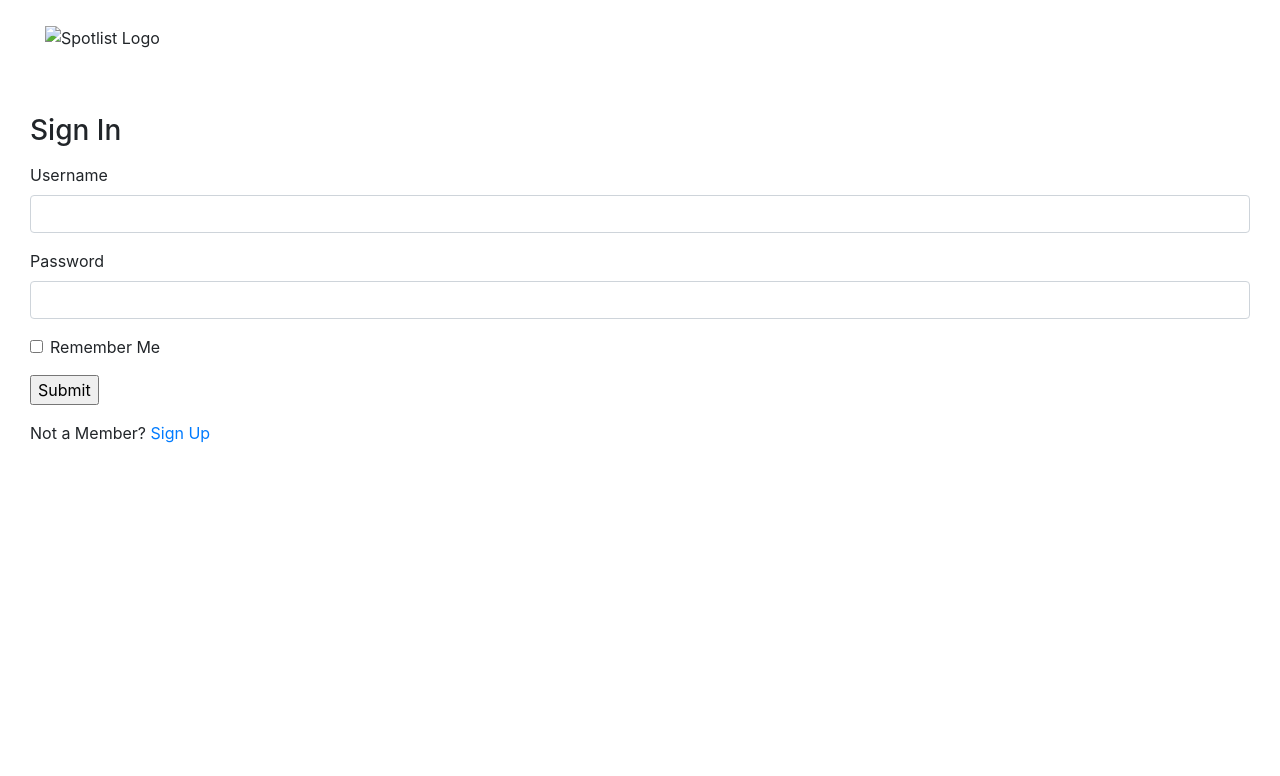
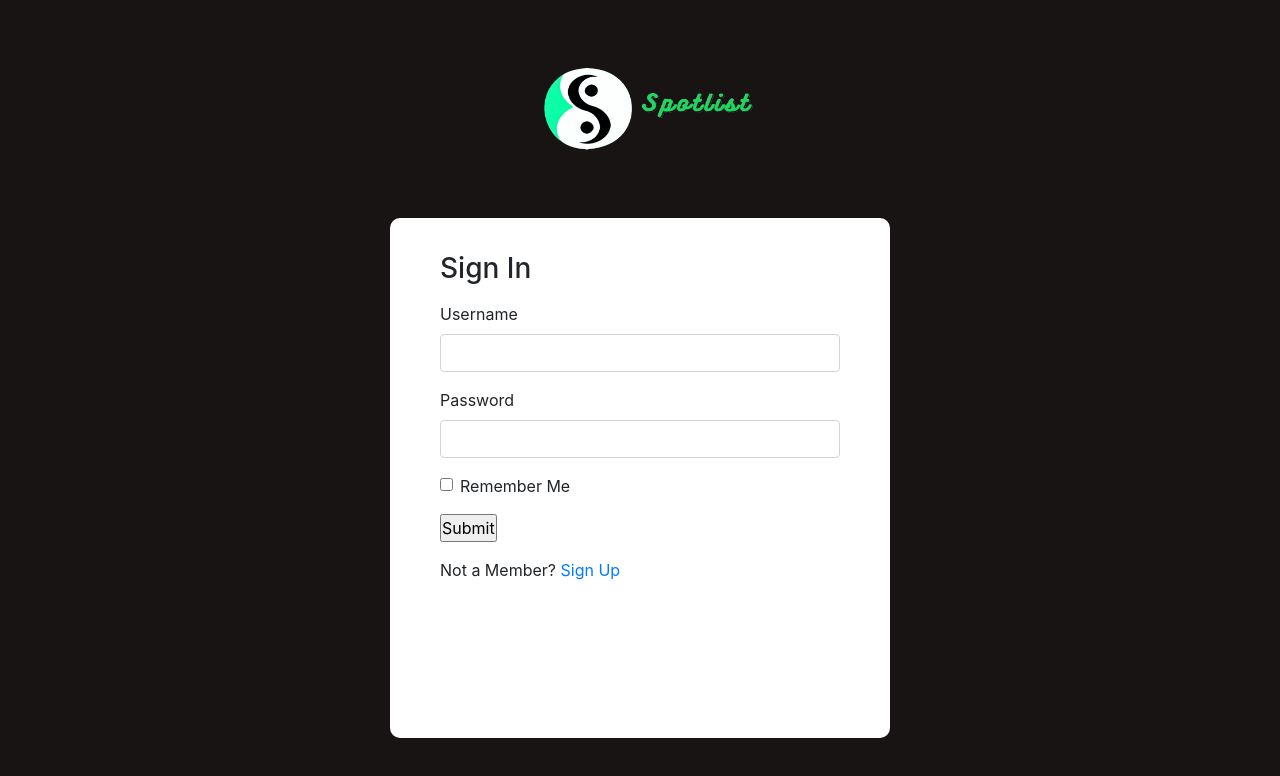
Before and after one commit to BrendanMallon/cs326-final-zeta, a website: page html/login.html in a window 1280 px wide. Drawn offline with nearby package versions, Linux system fonts and the light colour scheme; files that its build step writes are made by us from their sources; the site is published under a folder, as on GitHub Pages, so addresses that start at the root find nothing.

Commit message:
edit html

```diff
--- a/html/login.html
+++ b/html/login.html
@@ -6,21 +6,20 @@
         <meta name="viewport" content="width=device-width, initial-scale=1.0" />
         <title>Log In</title>
 
-        <link rel="stylesheet" href="/style.css" />
+        <link rel="stylesheet" href="../css/style.css" />
         <link
             rel="stylesheet"
             href="https://cdn.jsdelivr.net/npm/bootstrap@4.3.1/dist/css/bootstrap.min.css"
             integrity="sha384-ggOyR0iXCbMQv3Xipma34MD+dH/1fQ784/j6cY/iJTQUOhcWr7x9JvoRxT2MZw1T"
             crossorigin="anonymous"
         />
-        <script type="module" src="../src/loginPage.js" defer></script>
     </head>
     <body>
         <div class="container-fluid bg">
             <div class="col justify-content-center pad">
                 <div class="col">
                     <div class="mt-4 box justify-content-center">
-                        <img src="/Logo.png" alt="Spotlist Logo" class="center">
+                        <img src="../public/Logo.png" alt="Spotlist Logo" class="center">
                 </div>
             </div>
             <br />
```
Also changed, not shown: html/home.html (+2 -1 lines).
